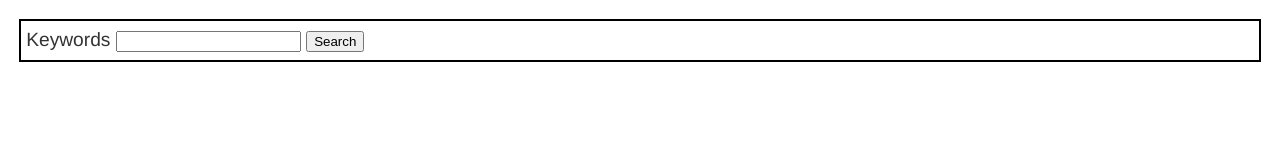
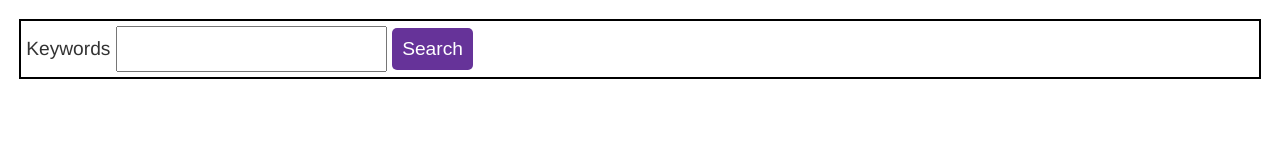
Before and after one commit to FANO-OFFICIAL/Images-medias-et-elements-de-formulaire-Tache-2, a plain HTML site: page index.html in a window 1280 px wide. Drawn offline with Linux system fonts and the light colour scheme.

Commit message:
Update index.html

```diff
--- a/index.html
+++ b/index.html
@@ -17,6 +17,16 @@
         border: 2px solid #000;
         padding: 5px;
       }
+      input[type="search"],input[type="submit"]{
+        font-size: 100%;
+        padding: 10px;
+      }
+      input[type="submit"] {
+        background: rebeccapurple;
+        border: none;
+        border-radius: 5px;
+        color: #fff;
+      }
     </style>
   </head>
 
```
